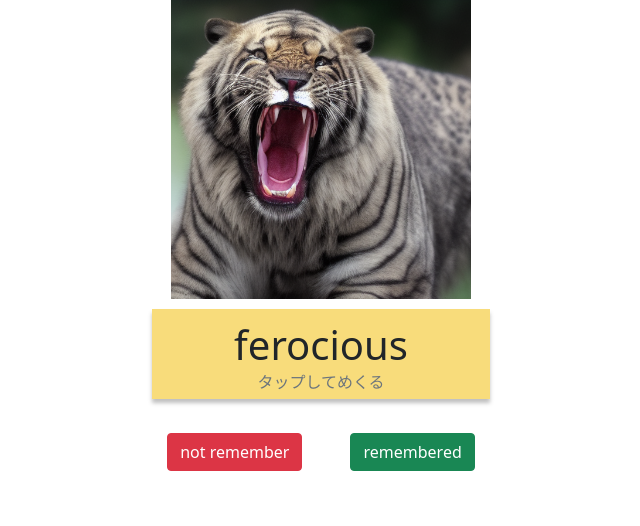
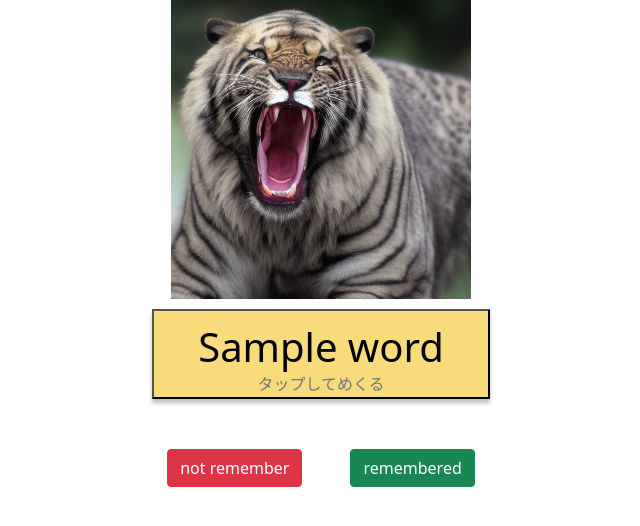
Before and after one commit to nkjyt/sdvl_system, a Flask app: template app/templates/memorize.html in a window 1280 px wide. Shown: the part 66-592 px from the top of the page, without its empty margins (319-959 px from the left). Run offline with Flask 2, Linux system fonts and the light colour scheme; the template is opened without the code that fills it: most values are stand-ins (such as "Sample title", 1, 10 or a date in 2020).

Commit message:
ログイン時にUIDを取得．データベースの読み込みに成功

```diff
--- a/app/app.py
+++ b/app/app.py
@@ -23,6 +23,7 @@ def login():
     try:
         user = auth.sign_in_with_email_and_password(email, password)
         session['usr'] = email
+        session['uid'] = auth.get_account_info(user['idToken'])['users'][0]['localId']
         return redirect(url_for('index'))
     except:
         return render_template("login.html", msg="メールアドレスまたはパスワードが間違っています。")
@@ -44,10 +45,22 @@ def select():
     usr = session.get('usr')
     return render_template("select.html", usr=usr)
 
-@app.route("/memorize", methods=['GET'])
+@app.route("/memorize", methods=['GET', 'POST'])
 def memorize():
-    usr = session.get('usr')
-    return render_template("memorize.html", usr=usr)
+
+    db.read(UID=session['uid'])
+
+    eng = "ferocious"
+    jpn = "獰猛な"
+    if request.method == 'GET':
+        usr = session.get('usr')
+        return render_template("memorize.html", word = eng)
+    else:
+        if eng==request.form['word']:
+            w = jpn
+        else:
+            w = eng
+        return render_template("memorize.html", word = w)
 
 @app.route("/association", methods=['GET', 'POST'])
 def association():
--- a/app/database/database.py
+++ b/app/database/database.py
@@ -11,5 +11,5 @@ class Database():
 
     def read(self, UID):
         results = self.db.child("memorize").child(UID)
-        print(results)
+        print(results.get().val())
         return results
--- a/app/templates/memorize.html
+++ b/app/templates/memorize.html
@@ -17,10 +17,12 @@
       <img src="/static/assets/ferocious1.png" alt="img">
     </div>
 
-    <div class="flashcard">
-      <h1 class="card-title">ferocious</h1>
-      <h6 class="card-subtitle text-muted">タップしてめくる</h6>
-    </div>
+    <form action="/memorize">
+      <button class="flashcard" type="submit" name="word" value={{word}} formmethod="POST">
+        <h1 class="card-title">{{word}}</h1>
+        <h6 class="card-subtitle text-muted">タップしてめくる</h6>
+      </button>
+    </form>
 
     <div class="button_area">
       <button type="button" class="btn btn-danger m-4">not remember</button>
--- a/app/templates/select.html
+++ b/app/templates/select.html
@@ -7,7 +7,7 @@
 
 <div>
   <h1>モードを選択してください</h1>
-  <a href="/remember">暗記</a></br>
+  <a href="/memorize">暗記</a></br>
   <a href="/association">キーワード</a>
 </div>
 
```
